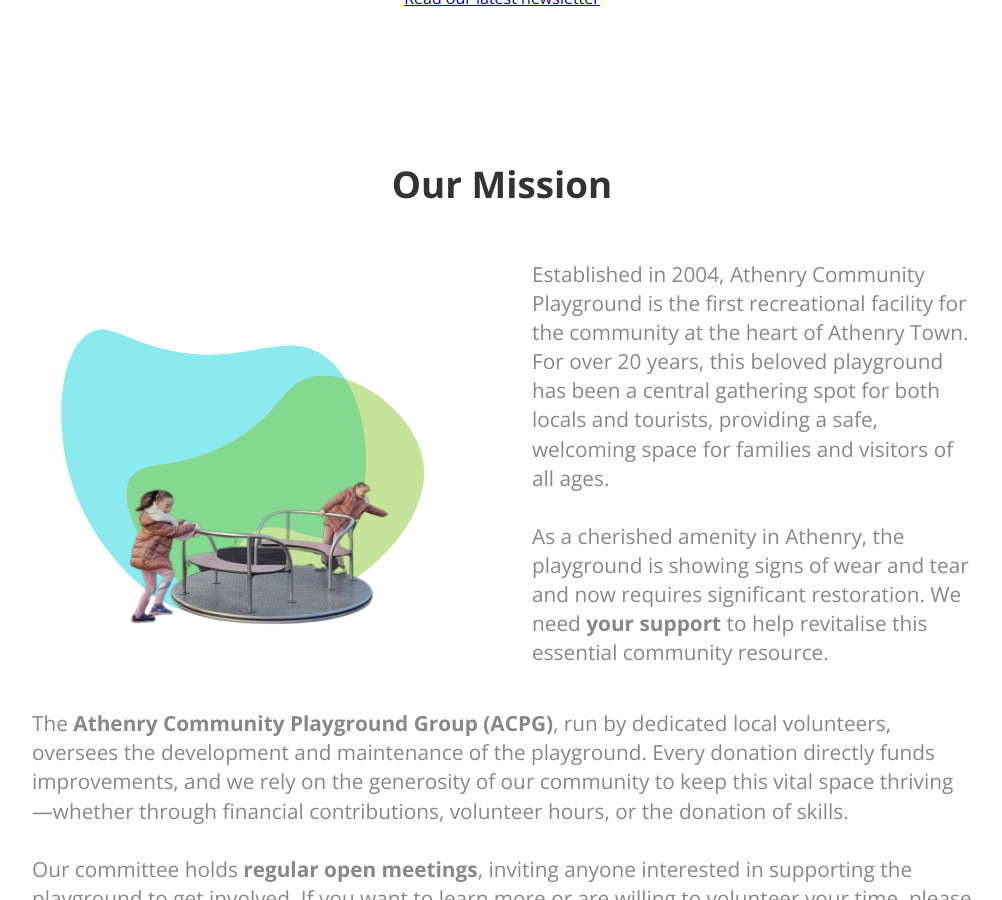
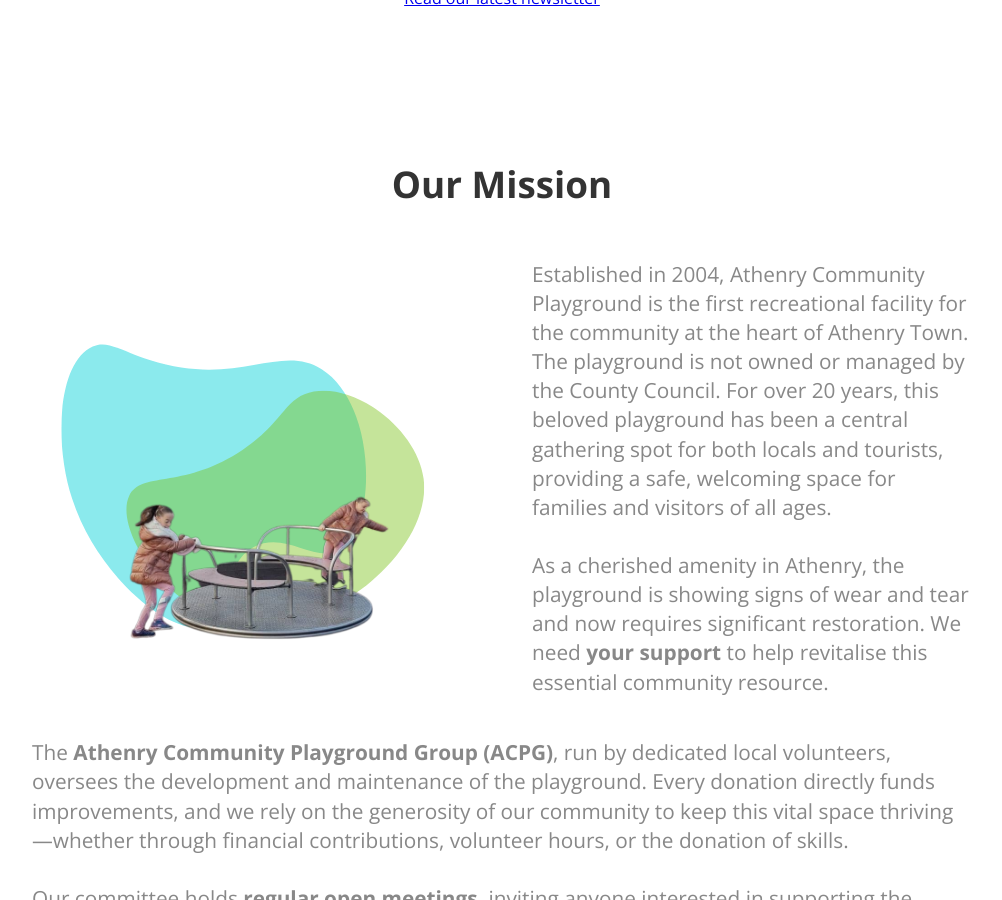
Before and after one commit to athenry-playground/playground-website, a Jekyll site: the page built from jekyll_files/index.html, in a window 1280 px wide and 900 px high, scrolled down 2385 px. Shown: the whole window, without its empty margins (138-1140 px from the left). Built offline with Jekyll 4.4.1, drawn with Linux system fonts in a browser that asks for light colours; some web fonts are replaced; a script that is not in the unit is left out.

Commit message:
Update index.html
edited about playground text to include: This playground is not owned or managed by the County Council.

```diff
--- a/jekyll_files/index.html
+++ b/jekyll_files/index.html
@@ -150,7 +150,7 @@
 		</div>
 		<div>
 			<p >
-				Established in 2004, Athenry Community Playground is the first recreational facility for the community at the heart of Athenry Town. For over 20 years, this beloved playground has been a central gathering spot for both locals and tourists, providing a safe, welcoming space for families and visitors of all ages.<br /><br />As a cherished amenity in Athenry, the playground is showing signs of wear and tear and now requires significant restoration. We need <strong>your support</strong> to help revitalise this essential community resource.
+				Established in 2004, Athenry Community Playground is the first recreational facility for the community at the heart of Athenry Town. The playground is not owned or managed by the County Council. For over 20 years, this beloved playground has been a central gathering spot for both locals and tourists, providing a safe, welcoming space for families and visitors of all ages.<br /><br />As a cherished amenity in Athenry, the playground is showing signs of wear and tear and now requires significant restoration. We need <strong>your support</strong> to help revitalise this essential community resource.
 			</p>
 		</div>
 	</div>
```
